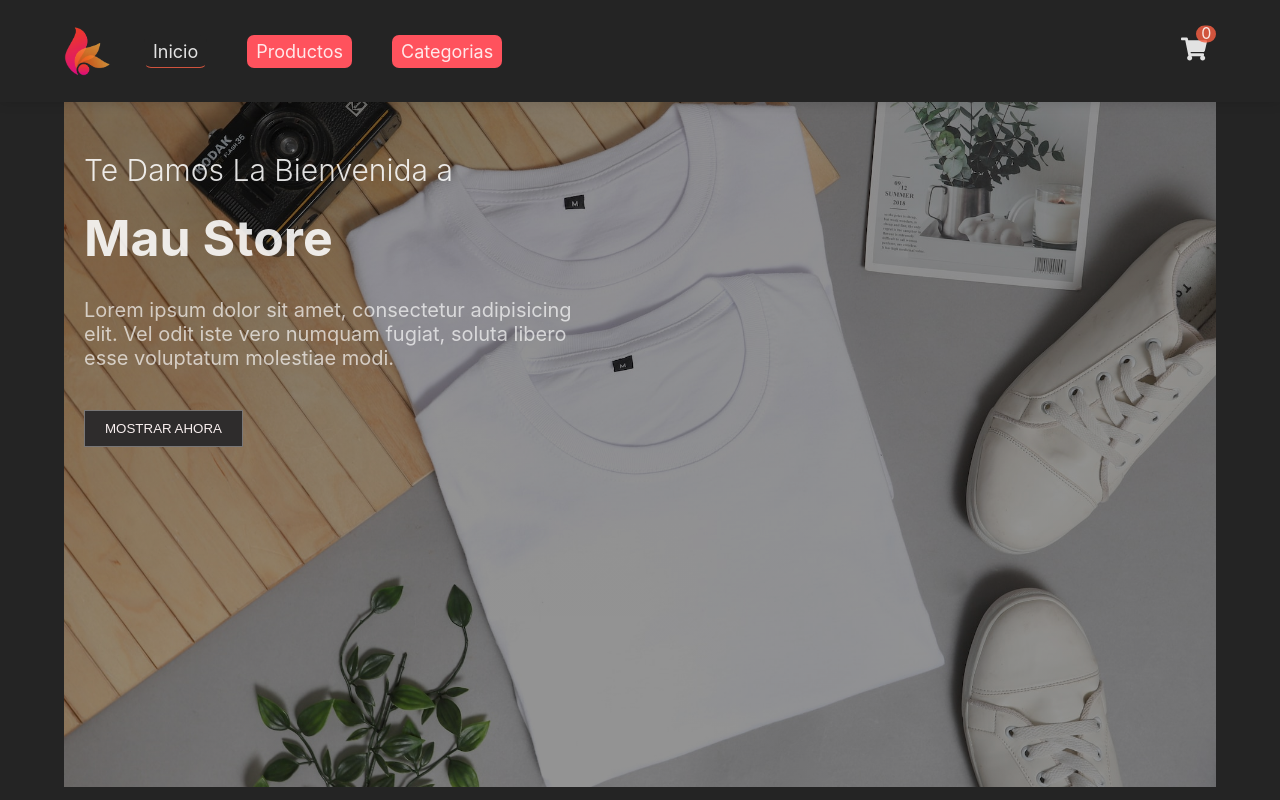
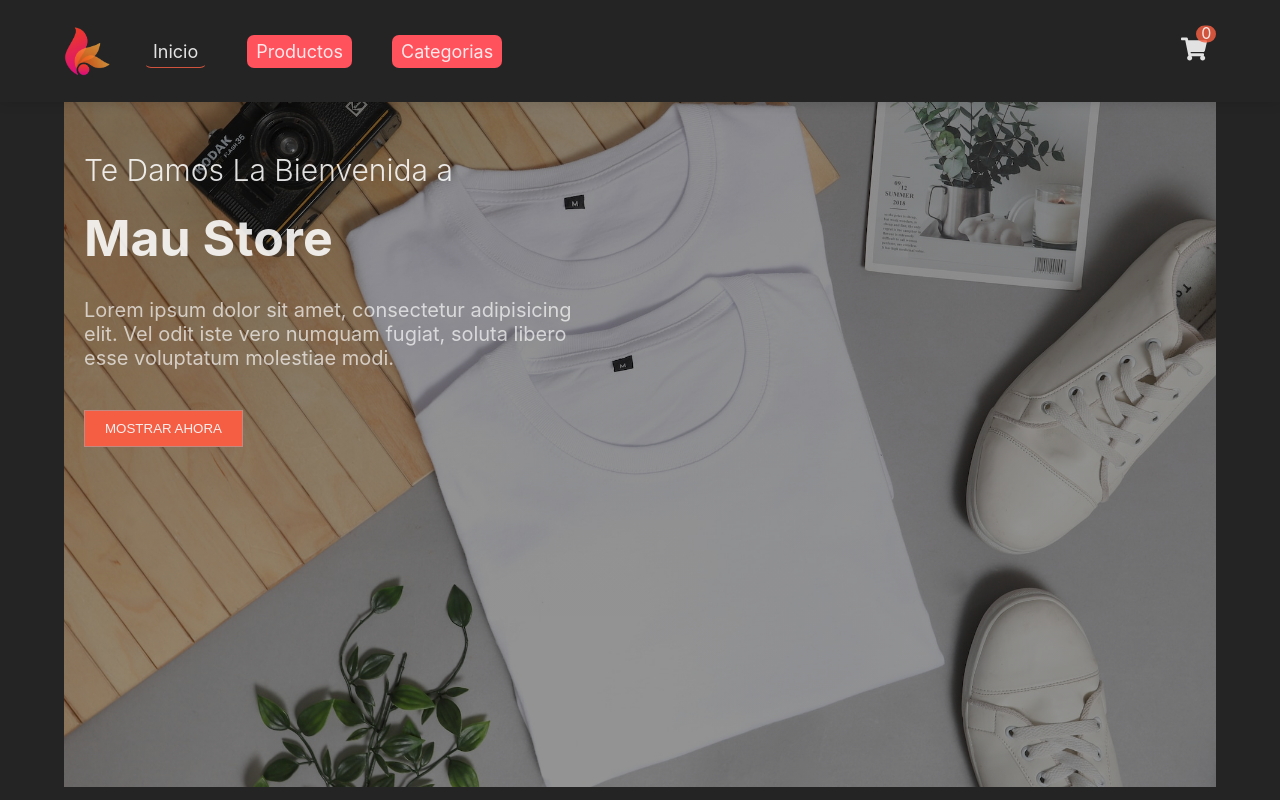
Before and after one commit to MauDesings/shoping-cart-fredi-torres, a React (Vite) app: page / in a window 1280 px wide. Shown: the top 800 px of the page. Built offline with nearby package versions, Linux system fonts and the light colour scheme; no server answers; the database is empty.

Commit message:
prueba de actualizacion en vercel finalizada

```diff
--- a/src/pages/home/appHome.css
+++ b/src/pages/home/appHome.css
@@ -37,9 +37,8 @@
 }
 
 .btn-home{
-    /* background-color: rgb(245, 94, 67);
-    color: #f8efef; */
-    background-color: rgb(46, 44, 44);
+    background-color: rgb(245, 94, 67);
+    color: #f8efef;
     color: #f8efef;
     outline: none;
     border: 1px solid #a3a2a2a1;
```
